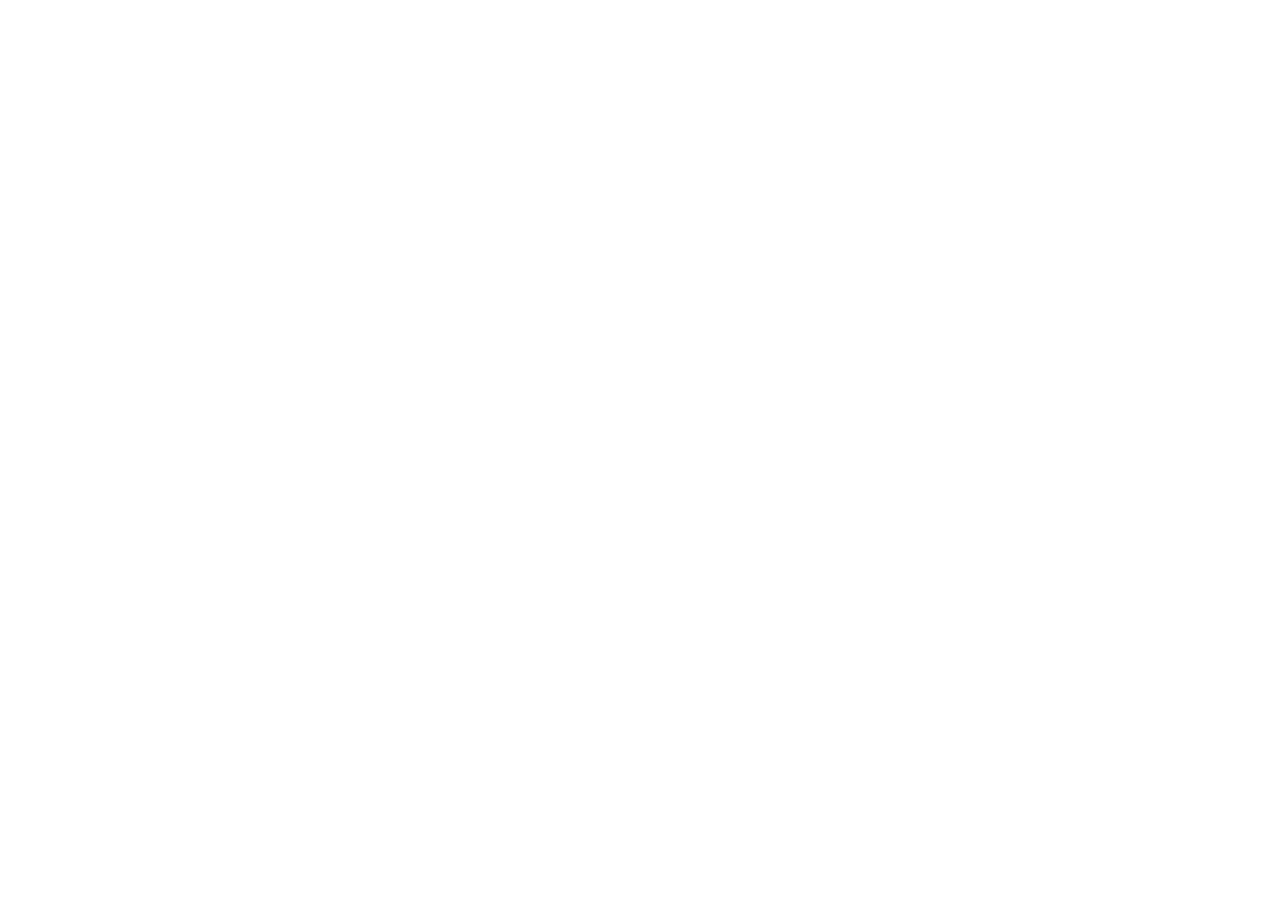
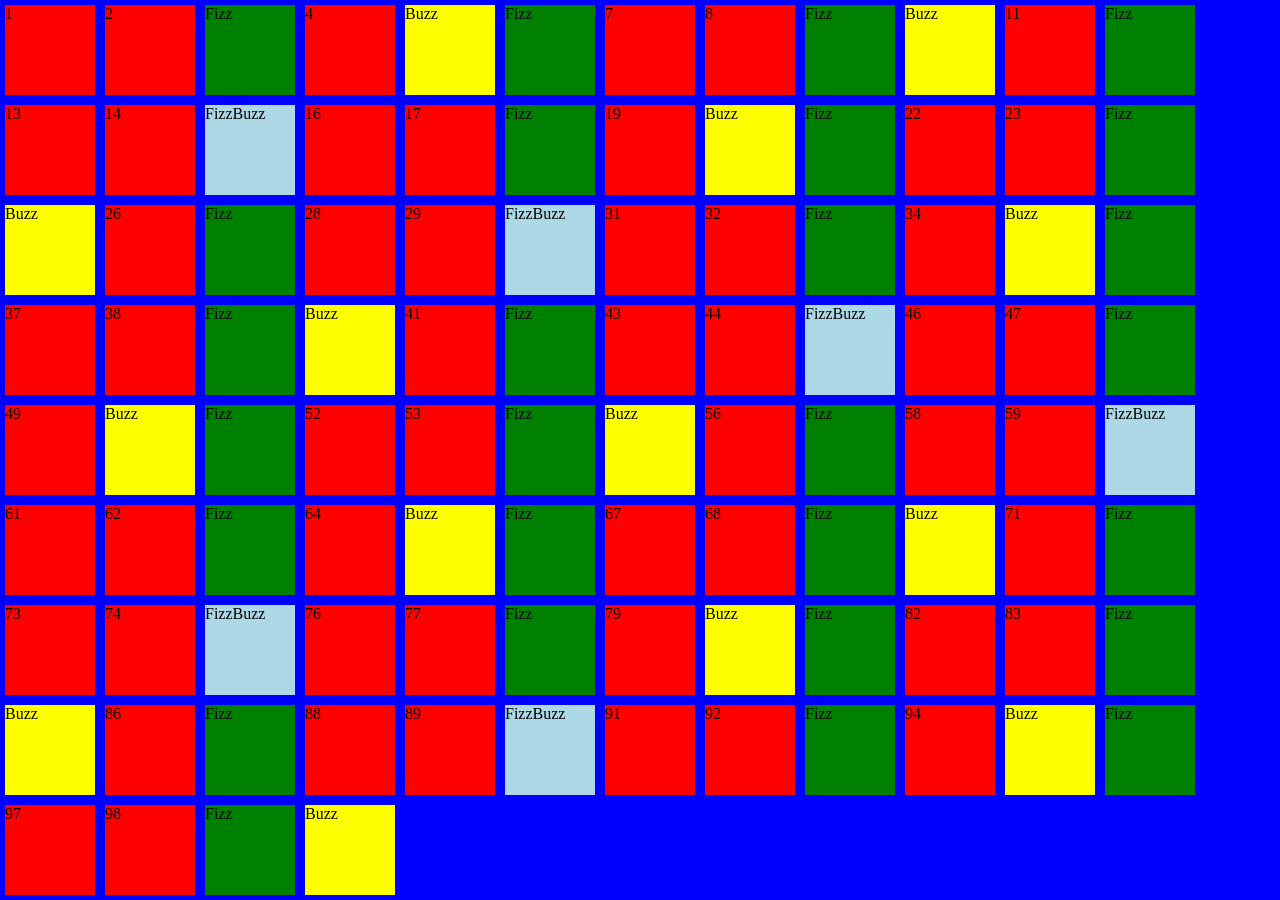
Before and after one commit to Alessandro-Sebastiano/js-fizzbuzzdom, a plain HTML site: page index.html in a window 1280 px wide. Before the commit the page ends 800 px from the top, so only its background shows below. Drawn offline with Linux system fonts and the light colour scheme.

Commit message:
print-box

```diff
--- /dev/null
+++ b/css/style.css
@@ -0,0 +1,23 @@
+* {
+    margin: 0;
+    padding: 0;
+    box-sizing: border-box;
+}
+
+
+.container {
+    background-color: blue;
+    display: flex;
+    flex-flow: row wrap;
+    align-items: flex-start;
+    justify-content: start;
+}
+
+.box {
+
+    width: 90px;
+    height: 90px;
+    background-color: red;
+    margin: 5px 5px;
+
+}
--- a/index.html
+++ b/index.html
@@ -5,12 +5,15 @@
     <meta charset="UTF-8">
     <meta http-equiv="X-UA-Compatible" content="IE=edge">
     <meta name="viewport" content="width=device-width, initial-scale=1.0">
+    <link rel="stylesheet" href="./css/style.css">
     <title>FizzBuzz</title>
 </head>
 
 <body>
 
+    <div class="container">
 
+    </div>
 
     <script type="text/javascript" src="./js/app.js"></script>
 </body>
--- a/js/app.js
+++ b/js/app.js
@@ -1,20 +1,43 @@
 "use strict";
 
+var container = document.querySelector('.container');
 
 
 
 for (var i = 1; i <= 100; i++) {
 
     if (i % 3 != 0 && i % 5 != 0) {
-        console.log(i);
+        makeBox(i);
+        //console.log(i);
     }
 
     if (i % 3 == 0 && i % 5 == 0) {
-        console.log('FizzBuzz');
+        makeBox('FizzBuzz');
+        //console.log('FizzBuzz');
     } else if (i % 3 == 0) {
-        console.log('Fizz');
+        //console.log('Fizz');
+        makeBox('Fizz');
     } else if (i % 5 == 0) {
-        console.log('Buzz');
+        makeBox('Buzz');
+        //console.log('Buzz');
     }
 
 }
+
+
+function makeBox(element) {
+
+    const box = document.createElement('div');
+    box.classList.add('box');
+    container.append(box);
+    box.innerHTML = element;
+
+    if (element == 'Fizz') {
+        box.style.backgroundColor = 'green';
+    } else if (element == 'Buzz') {
+        box.style.backgroundColor = 'yellow';
+    } else if (element == 'FizzBuzz') {
+        box.style.backgroundColor = 'lightblue';
+    }
+
+}
```
